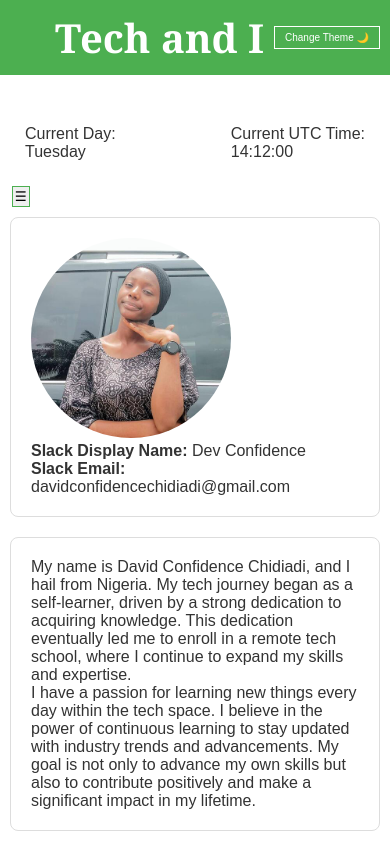
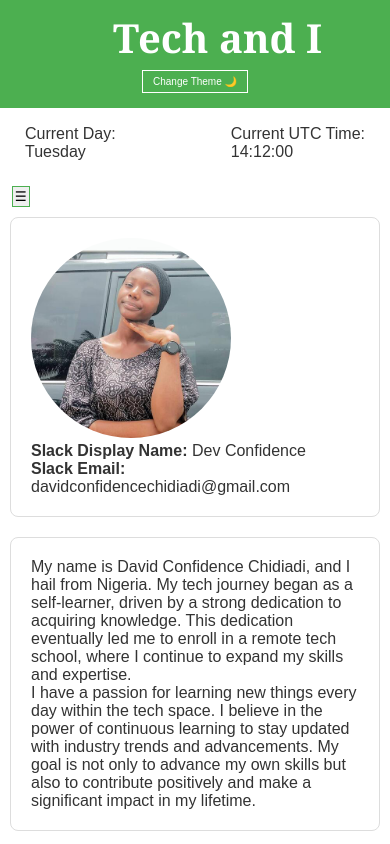
Before and after one commit to Confidentwebs/personalWebsite, a plain HTML site: page index.html in a window 390 px wide. Shown: the top 844 px of the page. Drawn offline with Linux system fonts and the light colour scheme.

Commit message:
first commit

```diff
--- a/styles.css
+++ b/styles.css
@@ -250,7 +250,8 @@ body.dark-mode footer {
     }
 
     .nav {
-        flex: none;
+        display: flex;
+        flex-direction: column;
     }
 
     .dateandtime {
```
Also changed, not shown: 1 other file.
